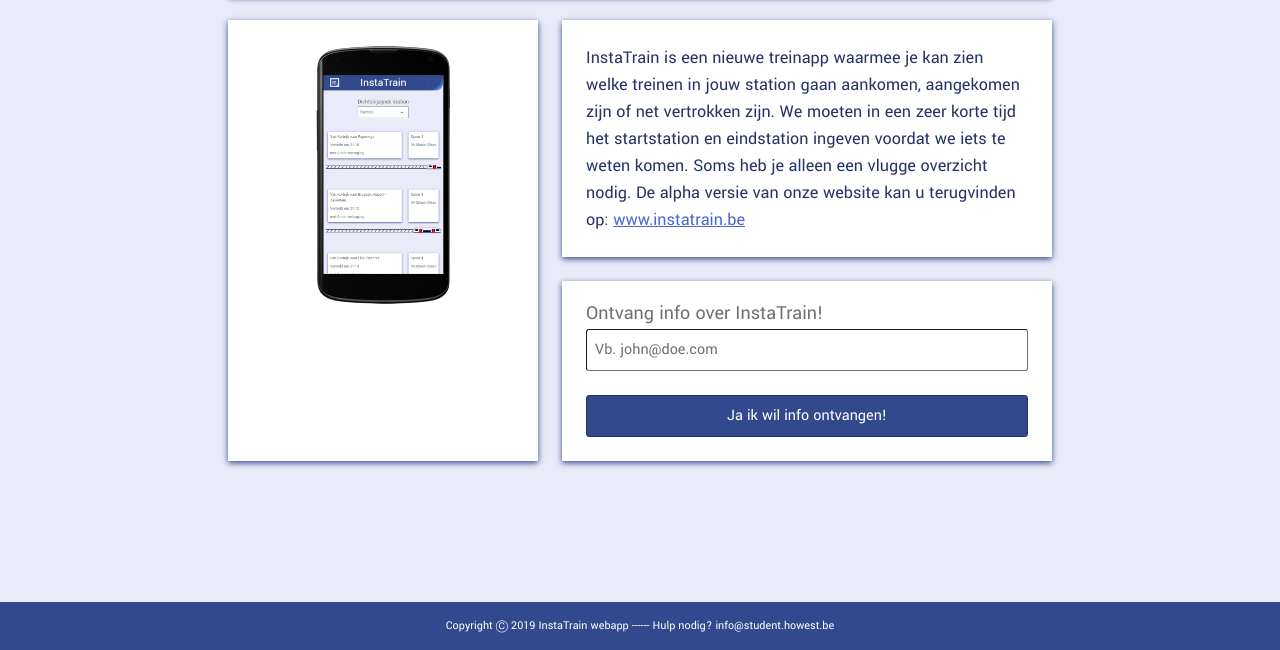
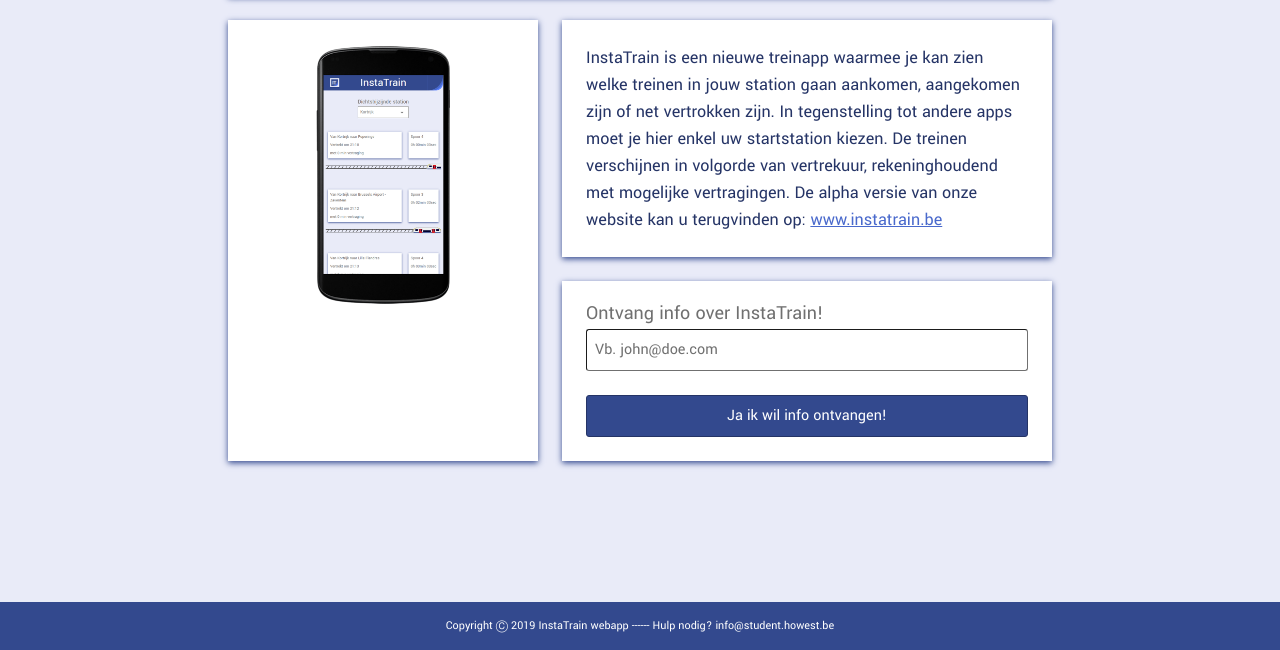
Before and after one commit to SmitsAnja/Project_Interaction_Design, a plain HTML site: page landingpage.html in a window 1280 px wide. Shown: the part 150-800 px from the top of the page. Drawn offline with Linux system fonts and the light colour scheme.

Commit message:
Aanpassing aan introtekst gemaakt

```diff
--- a/css/screen.css
+++ b/css/screen.css
@@ -675,7 +675,6 @@ footer{
 }
 
 .c-uitleg__text {
-  font-size: 18px;
   color: var(--global-color-alpha-x-dark);
   margin: var(--global-whitespace);
   line-height: inherit;
--- a/landingpage.html
+++ b/landingpage.html
@@ -97,16 +97,15 @@
                 <img class="c-smartphone" src="img\png\SmartPhone_edited.png" alt="Mock-up InstaTrainApp">
             </div>
             <div class="c-uitleg c-dashboard__item u-x-span-1-bp3">
-                <h1 class="c-uitleg__text">
+                <p class="c-uitleg__text">
                     InstaTrain is een nieuwe treinapp waarmee je kan zien welke treinen in jouw station gaan
                     aankomen, aangekomen zijn of net vertrokken zijn.
-                    We moeten in een zeer korte
-                    tijd het startstation en eindstation ingeven voordat we iets te weten komen. Soms heb je alleen een
-                    vlugge overzicht nodig.
+                    In tegenstelling tot andere apps moet je hier enkel uw startstation kiezen.
+                    De treinen verschijnen in volgorde van vertrekuur, rekeninghoudend met mogelijke vertragingen.
                     De alpha versie van onze website kan u terugvinden op:
                     <a href="https://smitsanja.github.io/Project_Interaction_Design/index.html"
                         target="_blank">www.instatrain.be</a>
-                </h1>
+                </p>
             </div>
 
             <div class=" c-dashboard__item u-x-span-1-bp3">
--- a/script/irailapi.js
+++ b/script/irailapi.js
@@ -537,8 +537,9 @@ let getLiveBoard = async function (ChosenStation) {
     // console.log(object);
     dataArray.push(object.station);
   }
-  // console.log(dataArray);
-  showResultLiveBoard(queryResponse);
+  console.log("-----------------------------");
+  // showResultLiveBoard(queryResponse);
+  // intervalReload = setInterval(getLiveBoard, 1000);
 };
 
 
```
